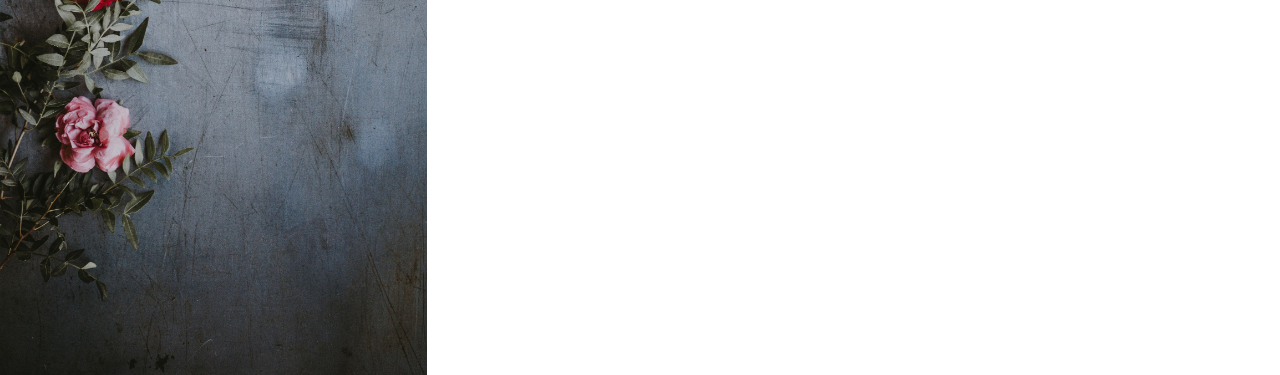
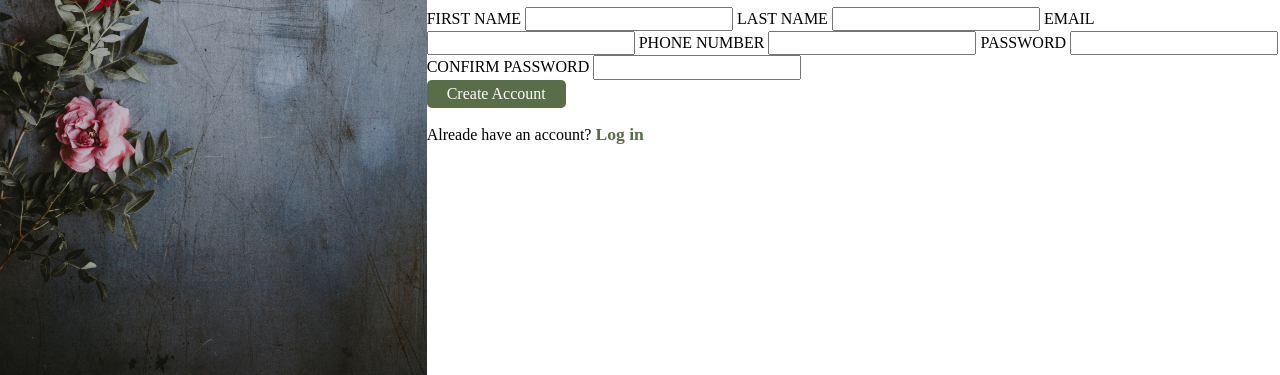
Before and after one commit to ddkogit/sign-up-form, a plain HTML site: page index.html in a window 1280 px wide. Shown: the part 425-800 px from the top of the page. Drawn offline with Linux system fonts and the light colour scheme.

Commit message:
Button created and designed

```diff
--- a/style.css
+++ b/style.css
@@ -35,11 +35,30 @@
 
 }
 
-
-
 .right{
 
     flex:2;
 
 
+    display: flex;
+    flex-direction: column;
+    justify-content: center;
+
+
 }
+
+
+button{
+    background-color: #596D48;
+    border: none;
+    border-radius: 5px;
+    padding: 5px 20px;
+    color: white;
+}
+
+a,a:visited{
+    text-decoration: none;
+    color: #596D48;
+    font-weight: bold;
+    font-size: 1.1em;
+}
```
